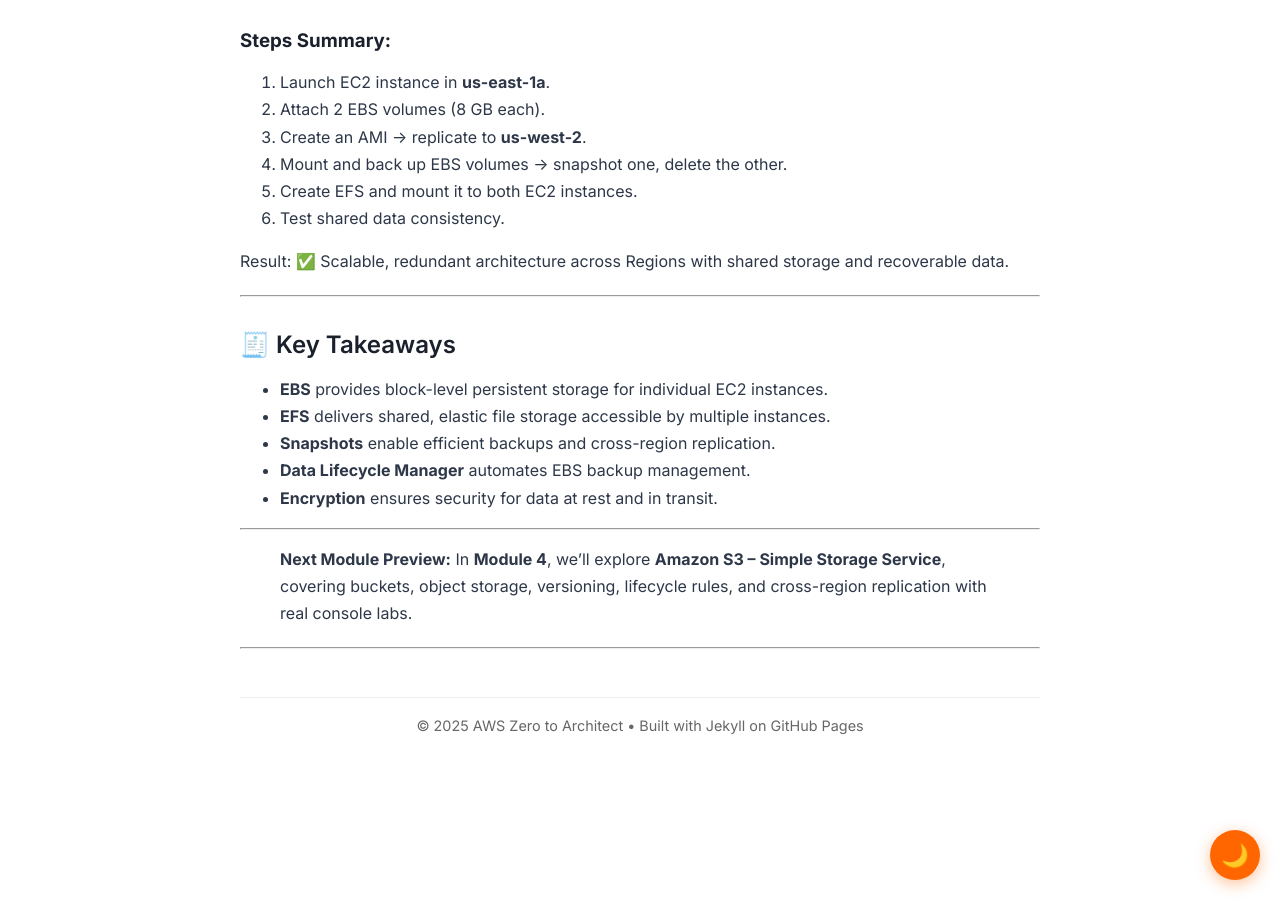
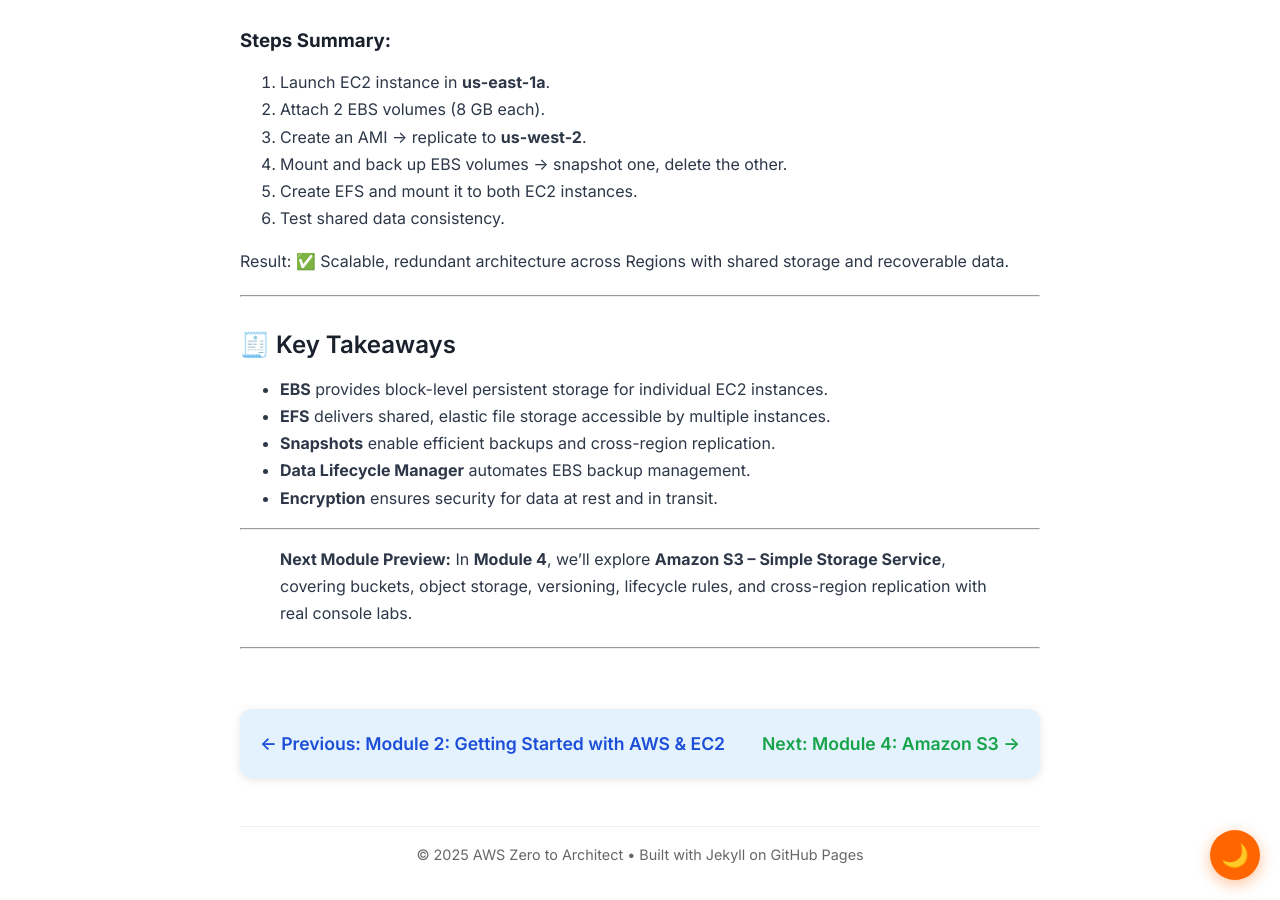
Before and after one commit to asiandevs/aws-zero-to-architect-blog, a Jekyll site: the page built from _posts/2025-10-30-module3-elastic-block-store-ebs-and-elastic-file-system-efs.md, in a window 1280 px wide and 900 px high, scrolled down 7562 px. Built offline with Jekyll 4.4.1, drawn with Linux system fonts in a browser that asks for light colours.

Commit message:
Update module-navigation.html

```diff
--- a/_includes/module-navigation.html
+++ b/_includes/module-navigation.html
@@ -1,22 +1,3 @@
-<!-- _includes/module-navigation.html -->
-{% assign sorted_posts = site.posts | sort: 'date' | reverse %}
-{% assign prev_post = null %}
-{% assign next_post = null %}
-
-{% for post in sorted_posts %}
-  {% if post.date == page.date %}
-    {% assign current_index = forloop.index0 %}
-    {% if current_index > 0 %}
-      {% assign prev_post = sorted_posts[current_index - 1] %}
-    {% endif %}
-    {% if current_index < sorted_posts.size - 1 %}
-      {% assign next_post = sorted_posts[current_index + 1] %}
-    {% endif %}
-    {% break %}
-  {% endif %}
-{% endfor %}
-
-{% if prev_post or next_post %}
 <nav style="
   margin: 60px 0 40px;
   padding: 20px;
@@ -25,28 +6,37 @@
   text-align: center;
   font-size: 1.1em;
   box-shadow: 0 2px 8px rgba(0,0,0,0.1);
-  font-family: 'Segoe UI', sans-serif;
 ">
   <div style="display: flex; justify-content: space-between; flex-wrap: wrap; gap: 15px; align-items: center;">
-
-    <!-- Previous -->
-    {% if prev_post %}
-      <a href="{{ prev_post.url | relative_url }}" style="color: #1d4ed8; font-weight: 600; text-decoration: none;">
-        ← Previous: {{ prev_post.title | truncate: 45 }}
+    {% if page.title == 'Module 1 – Introduction to Cloud Computing' %}
+      <span style="color: #94a3b8;">← No Previous</span>
+      <a href="/2025/10/29/module2-getting-started-with-aws-and-ec2.html" style="color: #16a34a; font-weight: 600; text-decoration: none;">
+        Next: Module 2: Getting Started with AWS & EC2 →
+      </a>
+    {% elsif page.title == 'Module 2: Getting Started with AWS & EC2' %}
+      <a href="/2025/10/28/module1-introduction-to-cloud-computing.html" style="color: #1d4ed8; font-weight: 600; text-decoration: none;">
+        ← Previous: Module 1 – Introduction to Cloud Computing
+      </a>
+      <a href="/2025/10/30/module3-elastic-block-store-ebs-and-elastic-file-system-efs.html" style="color: #16a34a; font-weight: 600; text-decoration: none;">
+        Next: Module 3: EBS & EFS →
+      </a>
+    {% elsif page.title == 'Module 3: Elastic Block Store (EBS) & Elastic File System (EFS)' %}
+      <a href="/2025/10/29/module2-getting-started-with-aws-and-ec2.html" style="color: #1d4ed8; font-weight: 600; text-decoration: none;">
+        ← Previous: Module 2: Getting Started with AWS & EC2
+      </a>
+      <a href="/2025/10/30/module4-amazon-s3-simple-storage-service.html" style="color: #16a34a; font-weight: 600; text-decoration: none;">
+        Next: Module 4: Amazon S3 →
+      </a>
+    {% elsif page.title == 'Module 4: Amazon S3: Simple Storage Service' %}
+      <a href="/2025/10/30/module3-elastic-block-store-ebs-and-elastic-file-system-efs.html" style="color: #1d4ed8; font-weight: 600; text-decoration: none;">
+        ← Previous: Module 3: EBS & EFS
+      </a>
+      <a href="/2025/11/02/module5-networking-with-amazon-vpc.html" style="color: #16a34a; font-weight: 600; text-decoration: none;">
+        Next: Module 5: VPC Networking →
       </a>
     {% else %}
-      <span style="color: #94a3b8;">← No Previous</span>
+      <span style="color: #94a3b8;">← Previous Module</span>
+      <span style="color: #94a3b8;">Next Module →</span>
     {% endif %}
-
-    <!-- Next -->
-    {% if next_post %}
-      <a href="{{ next_post.url | relative_url }}" style="color: #16a34a; font-weight: 600; text-decoration: none;">
-        Next: {{ next_post.title | truncate: 45 }} →
-      </a>
-    {% else %}
-      <span style="color: #94a3b8;">No Next →</span>
-    {% endif %}
-
   </div>
 </nav>
-{% endif %}
```
